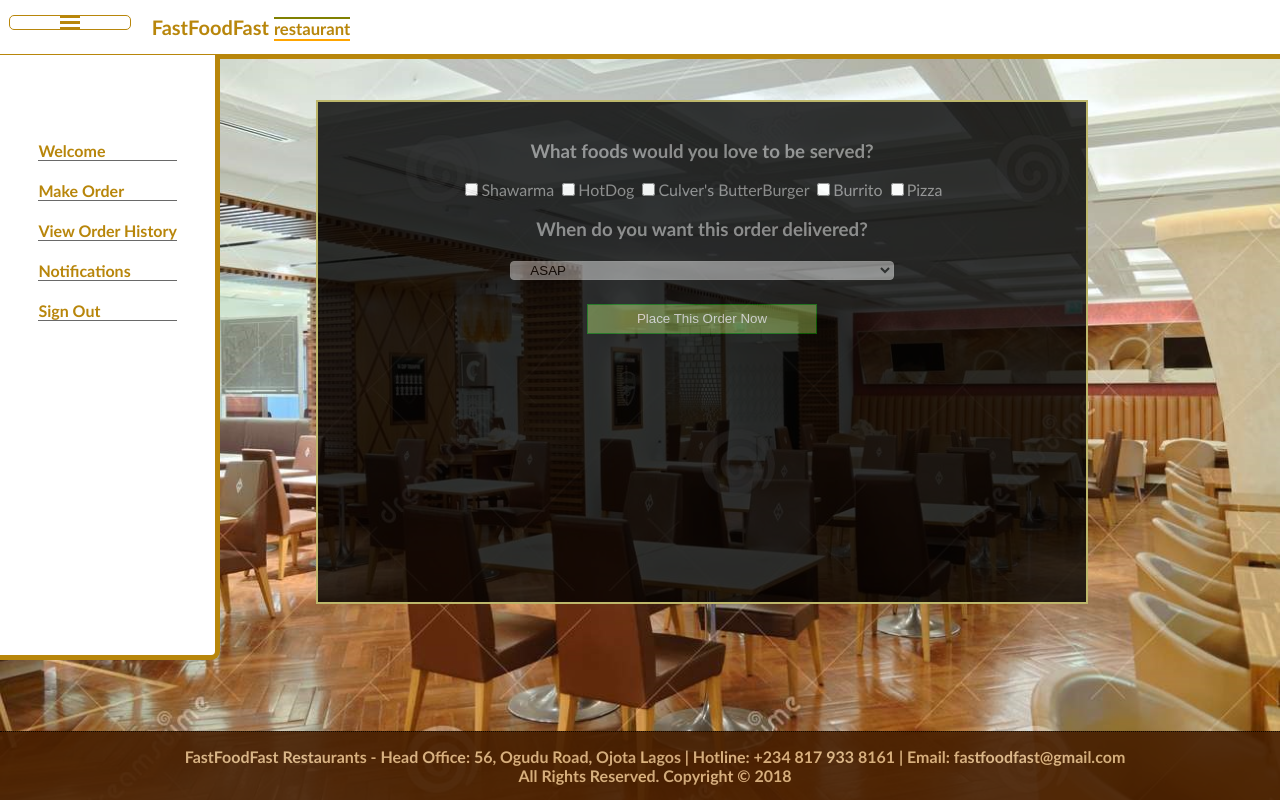
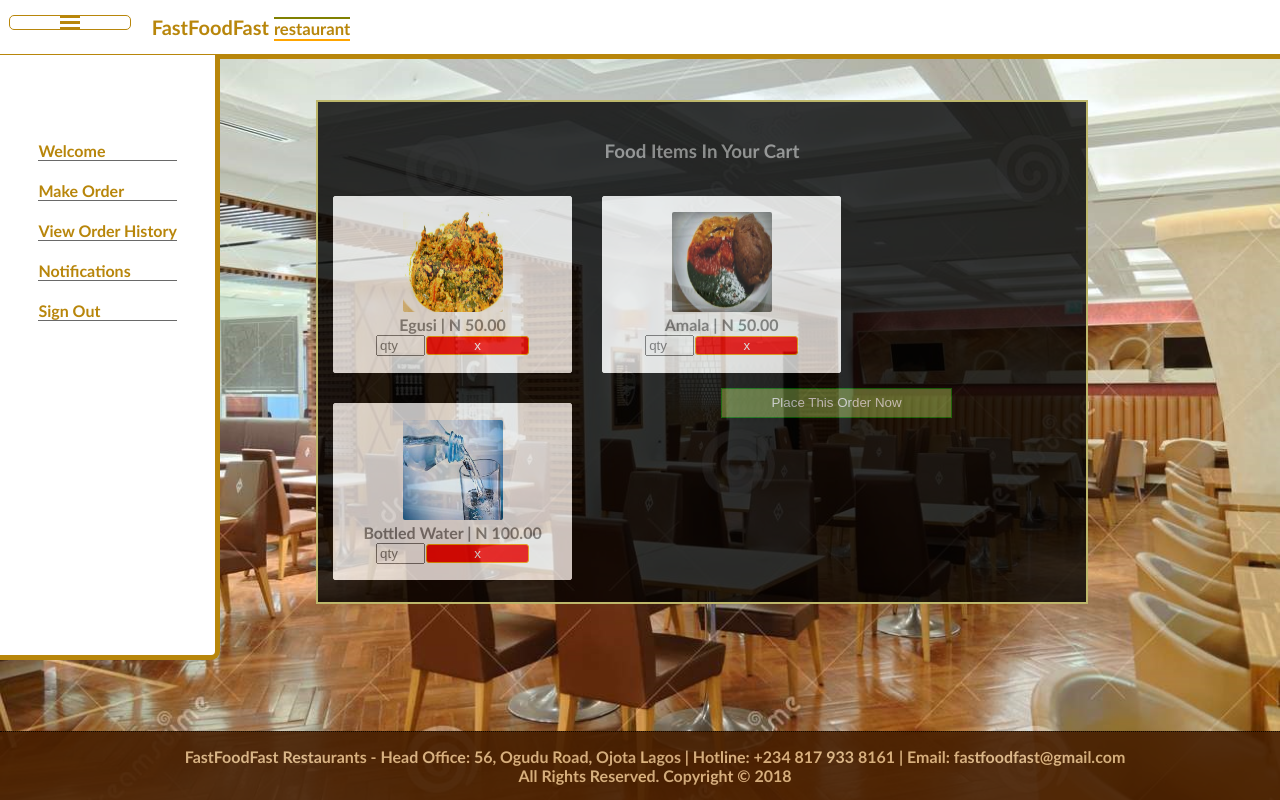
Before and after one commit to CodenNerd/FastFoodFast, a plain HTML site: page UI/order.html in a window 1280 px wide. Drawn offline with Linux system fonts and the light colour scheme.

Commit message:
Design make order page with image tiles

```diff
--- a/UI/css/styles.css
+++ b/UI/css/styles.css
@@ -256,7 +256,7 @@ border: 1px dotted black;
 outline: none;
 color: dimgray;
 }
-.overlay form button{
+.overlay form>button{
     width: 30%;
     height: 30px;
     background-color: darkolivegreen;
@@ -448,3 +448,6 @@ color: dimgray;
     font-size: 40px;
     font-family: Eutemia;
 }
+.overlay .red{
+    background-color: red;
+}
--- a/UI/order.html
+++ b/UI/order.html
@@ -19,23 +19,29 @@
         <div class="content">
                 <div class="overlay">
                     <br>
-                    <center><h3>What foods would you love to be served?</h3>
-                    <form>
-                        <label><input type="checkbox" name="shawarma" id="shawarma">Shawarma</label>
-                        <label><input type="checkbox" name="hotdog" id="hotdog">HotDog</label>
-                        <label><input type="checkbox" name="burger" id="burger">Culver's ButterBurger</label>
-                        <label><input type="checkbox" name="burrito" id="burrito">Burrito</label>
-                        <label><input type="checkbox" name="pizza" id="pizza">Pizza</label>
+                    <center><h3>Food Items In Your Cart</h3>
+                     <form>
+                        <div class="tiles">
+                            <img src="images/egusi.jpg">
+                            <br>
+                            <span><b> Egusi | N 50.00</b></span> <br>
+                            <input type="number" placeholder="qty" required><button class="red">x</button>
+                        </div>
 
+                        <div class="tiles">
+                            <img src="images/amala.jpg">
+                            <br>
+                            <span><b> Amala | N 50.00</b></span> <br>
+                            <input type="number" placeholder="qty" required><button class="red">x</button>
+                        </div>
 
-                        <h3>When do you want this order delivered?</h3>
-                        <select name="deliverytime" id="deliverytime">
-                            <option value="now">ASAP</option>
-                            <option value="5mins">In 5 minutes</option>
-                            <option value="15mins">In 15 minutes</option>
-                            <option value="30mins">In 30 minutes</option>
-                            <option value="1hour">In an hour</option>
-                        </select><br><br>
+                        <div class="tiles">
+                            <img src="images/bottledwater.jpg">
+                            <br>
+                            <span><b> Bottled Water | N 100.00</b></span> <br>
+                            <input type="number" placeholder="qty" required><button class="red">x</button>
+                        </div>
+                        <br><br>
                         <button>Place This Order Now</button>
                     </form></center>
 
```
